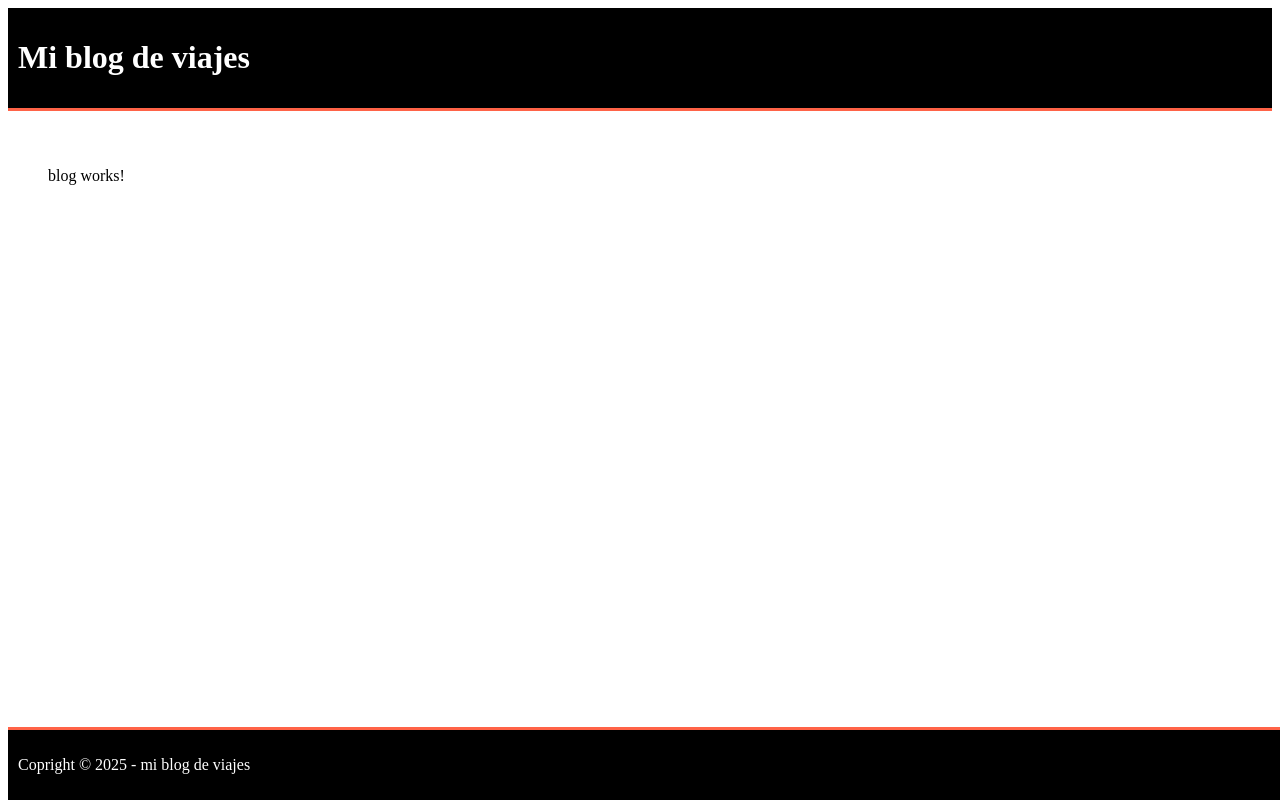
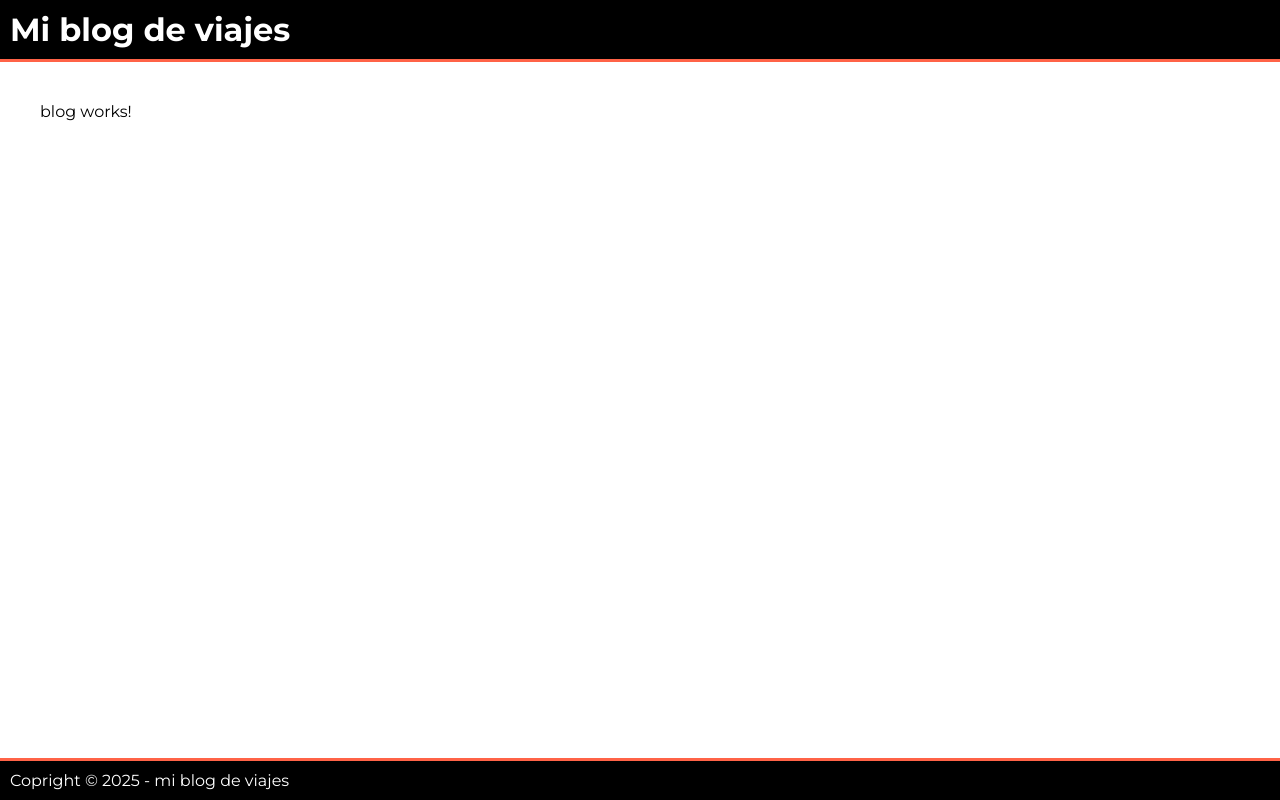
Before and after one commit to tolo1978/blog-angular, an Angular app: page / in a window 1280 px wide. Built offline with nearby package versions, Linux system fonts and the light colour scheme.

Commit message:
layout general

```diff
--- a/src/styles.css
+++ b/src/styles.css
@@ -1 +1,19 @@
 /* You can add global styles to this file, and also import other style files */
+
+@import url('https://fonts.googleapis.com/css2?family=Montserrat:ital,wght@0,100..900;1,100..900&display=swap');
+
+* {
+    margin: 0;
+    padding: 0;
+    box-sizing: border-box;
+}
+
+img {
+    width: 100%;
+    height: auto;
+    display: block;
+}
+
+body {
+    font-family: "Montserrat", serif;
+}
```
